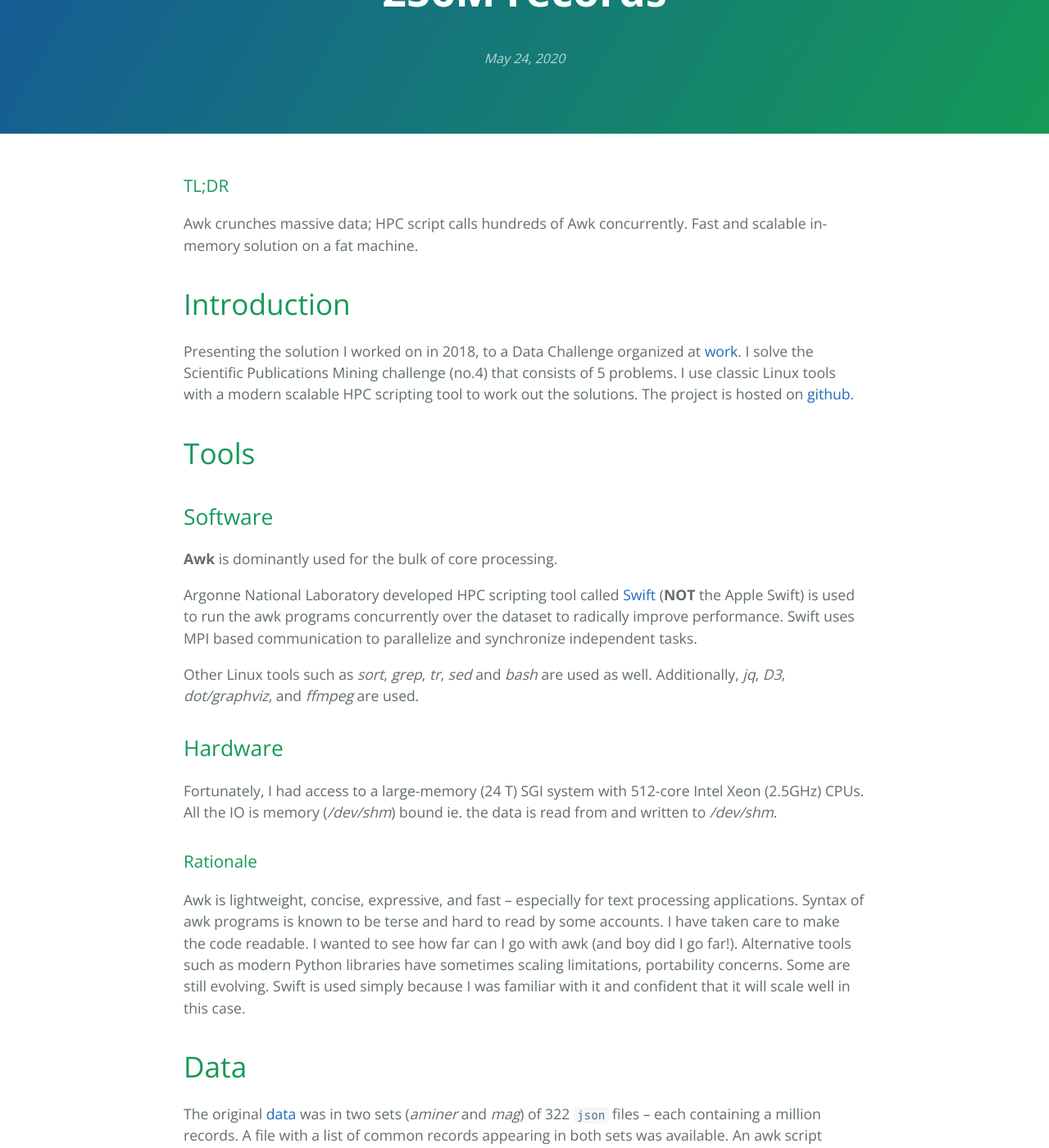
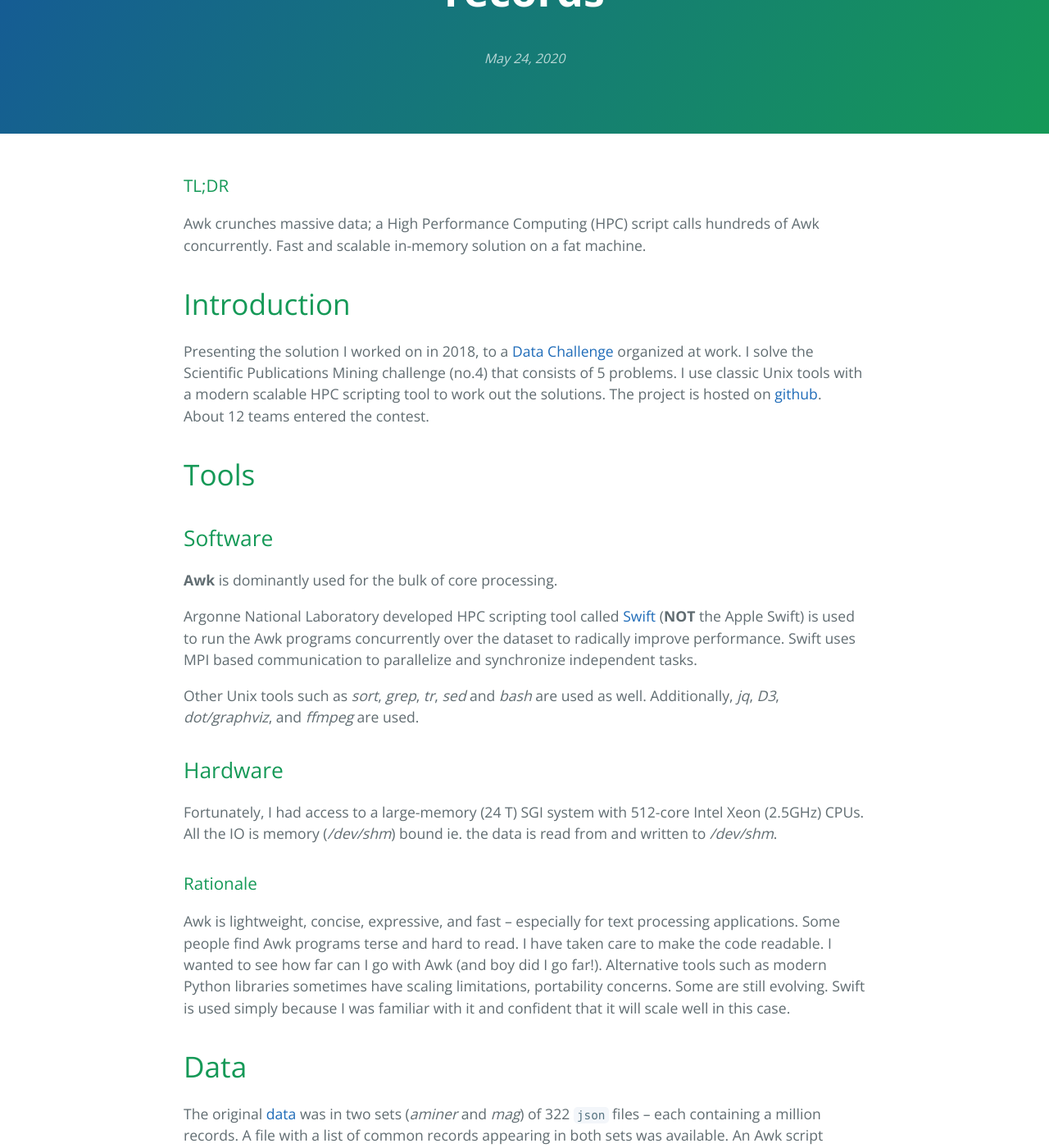
Before and after one commit to ketancmaheshwari/ketancmaheshwari.github.io, a Jekyll site: the page built from _posts/2020-05-24-SMC18-Data-Challenge-4.md, in a window 1280 px wide and 1400 px high, scrolled down 265 px. Shown: the whole window at 82% size. Built offline with Jekyll 4.4.1, drawn with Linux system fonts in a browser that asks for light colours; some of the changed text lies outside the part shown.

Commit message:
copy edits

````diff
--- a/_posts/2020-05-24-SMC18-Data-Challenge-4.md
+++ b/_posts/2020-05-24-SMC18-Data-Challenge-4.md
@@ -1,22 +1,24 @@
 ---
 layout: post
-title: Using Awk and HPC scripting to process 256M records
+title: Running Awk in parallel to process 256M records
 date: 2020-05-24
 categories: posts
 ---
 
 ### TL;DR
-Awk crunches massive data; HPC script calls hundreds of Awk concurrently. Fast
-and scalable in-memory solution on a fat machine.
+Awk crunches massive data; a High Performance Computing (HPC) script calls
+hundreds of Awk concurrently. Fast and scalable in-memory solution on a fat
+machine.
 
 # Introduction
 
-Presenting the solution I worked on in 2018, to a Data Challenge organized at
-[work](https://smc-datachallenge.ornl.gov/challenges-2018/). I solve the Scientific
-Publications Mining challenge (no.4) that consists of 5 problems. I use classic
-Linux tools with a modern scalable HPC scripting tool to work out the
-solutions. The project is hosted on
-[github](https://github.com/ketancmaheshwari/SMC18).
+Presenting the solution I worked on in 2018, to a [Data
+Challenge](https://smc-datachallenge.ornl.gov/challenges-2018/) organized at
+work. I solve the Scientific Publications Mining challenge (no.4) that consists
+of 5 problems. I use classic Unix tools with a modern scalable HPC scripting
+tool to work out the solutions. The project is hosted on
+[github](https://github.com/ketancmaheshwari/SMC18). About 12 teams entered the
+contest.
 
 # Tools
 
@@ -26,11 +28,11 @@ solutions. The project is hosted on
 
 Argonne National Laboratory developed HPC scripting tool called
 [Swift](http://swift-lang.org/Swift-T) (**NOT** the Apple Swift) is used to run
-the awk programs concurrently over the dataset to radically improve
+the Awk programs concurrently over the dataset to radically improve
 performance. Swift uses MPI based communication to parallelize and synchronize
 independent tasks.
 
-Other Linux tools such as *sort*, *grep*, *tr*, *sed* and *bash* are used as
+Other Unix tools such as *sort*, *grep*, *tr*, *sed* and *bash* are used as
 well. Additionally, *jq*, *D3*, *dot/graphviz*, and *ffmpeg* are used.
 
 ## Hardware
@@ -42,18 +44,18 @@ is read from and written to */dev/shm*.
 ### Rationale
 
 Awk is lightweight, concise, expressive, and fast – especially for text processing
-applications. Syntax of awk programs is known to be terse and hard to read by
-some accounts. I have taken care to make the code readable. I wanted to
-see how far can I go with awk (and boy did I go far!). Alternative tools such
-as modern Python libraries have sometimes scaling limitations, portability
-concerns. Some are still evolving. Swift is used simply because I was familiar
-with it and confident that it will scale well in this case.
+applications. Some people find Awk programs terse and hard to read. I have
+taken care to make the code readable. I wanted to see how far can I go with Awk
+(and boy did I go far!). Alternative tools such as modern Python libraries
+sometimes have scaling limitations, portability concerns. Some are still
+evolving. Swift is used simply because I was familiar with it and confident
+that it will scale well in this case.
 
 # Data
 
 The original [data](https://www.openacademic.ai/oag) was in two sets (*aminer*
 and *mag*) of 322 `json` files -- each containing a million records. A file
-with a list of common records appearing in both sets was available. An awk script
+with a list of common records appearing in both sets was available. An Awk script
 (`src/filterdup.awk`) is used to exclude these duplicate records from the aminer
 dataset. As a result, it came out about **256 million** (256,382,605 to be
 exact) unique records to be processed. The total data size is 329GB. Some
@@ -74,13 +76,13 @@ combinations already existed in data prohibiting them to be used as separators.
 # Filter duplicate papers and remove them
 # from aminer database based on the linking relationship
 
-BEGIN{FS = OFS = "qwqw"}
+BEGIN {FS = OFS = "qwqw"}
 
-# NR == FNR is an idiom that ensures the condition is true only for the first file
-NR == FNR{a[$2] = $1}
+NR == FNR {a[$2] = $1}
 
 !($1 in a) && FILENAME ~ /aminer/{ print }
 ```
+`NR == FNR` is a cool Awk idiom that ensures the condition is true only for the first file. This is because for each file that is processed the FNR (File Record Number) gets reset but the NR does not. This means the condition `NR == FNR` yields true only for the first file.
 
 In addition to the publications data, I use the following:
 
@@ -126,7 +128,7 @@ citations higher than 500 for a given search topic
 ```bash
 #!/usr/bin/env awk -f
 
-BEGIN{
+BEGIN {
 
     # Field Separator
     FS = "qwqw"
@@ -158,7 +160,7 @@ cancer research with more than one publication with at least 1,000 citations.
 ```bash
 #!/usr/bin/env awk -f
 
-BEGIN{
+BEGIN {
     # Field separator
     FS = "qwqw"
     OFS = "\t"
@@ -179,7 +181,7 @@ BEGIN{
    gsub("\"","",$authors)
    split($authors, a, ";")
 
-   for (i in a){
+   for (i in a) {
        split(a[i], b, ",")
        # auths array will have keys as auth names and the
        # element value increases if the key repeats
@@ -187,7 +189,7 @@ BEGIN{
    }
 }
 
-END{ for (k in auths) if(auths[k]>1) print auths[k], k }
+END { for (k in auths) if(auths[k]>1) print auths[k], k }
 
 #How to run:
 # awk -v topic=cancer -f src/prob1_p2.awk data/mag_papers_sample.allcols.txt
@@ -208,9 +210,9 @@ This is solved by identifying most frequently appearing words in the
 collection. Title, abstract and keywords are parsed and top 1,000 frequently
 occurring words across the whole collection is found. Several common words (aka
 *stop-words*) are filtered from the results. At over 23 million, the word
-"patients" has most frequent occurrence. The full list of top 1,000 words is
+"patients" occurs the most frequently. The full list of top 1,000 words is
 found in `/results/top_1K_words_kw_abs_title.txt`. The target collection of
-publications may be narrowed down to criterions such as years range.
+publications may be narrowed down to criteria such as years range.
 
 ```bash
 #!/usr/bin/env awk -f
@@ -221,12 +223,12 @@ publications may be narrowed down to criterions such as years range.
 # Solution:
 # step1. Filter the input to English language records
 # step2. Eliminate unnecessary content such as punctuation,
-         non-printable chars and small words such as
-         1 letter and 2 letter words
+#        non-printable chars and small words such as
+#        1 letter and 2 letter words
 # step3. Extract words used in keywords, title and abstract
 # step4. Find most frequently used words
 
-BEGIN{
+BEGIN {
     FS = "qwqw"
     IGNORECASE = 1
 
@@ -238,7 +240,7 @@ BEGIN{
 }
 
 #collect stop words
-NR==FNR{x[$1];next}
+NR == FNR {x[$1];next}
 
 $lang~/en/ && ($keywords!~/null/ || $title!~/null/ || $abstract!~/null/) {
     # treat title
@@ -260,7 +262,7 @@ $lang~/en/ && ($keywords!~/null/ || $title!~/null/ || $abstract!~/null/) {
      for (i in c) if(length(c[i])>2 && match(c[i],/[a-z]/) && c[i] in x == 0) kw[c[i]]++
 }
 
-END{
+END {
     for(k in kw){
         if (kw[k]>1000) print kw[k], k
     }
@@ -302,7 +304,7 @@ file joined <"joined.txt"> = cat(outfiles);
 
 /*
  After running this swift app:
- awk '{a[$2]+=$1} END{for (k in a) print a[k],k}' joined.txt | sort -nr > freq.txt
+ awk '{a[$2]+=$1} END {for (k in a) print a[k],k}' joined.txt | sort -nr > freq.txt
 */
 ```
 
@@ -324,7 +326,7 @@ of research on "birds".
 
 The `results/` directory contains other similar results such as epilepsy,
 opioid, meditation research by universities and by countries. The HPC
-implementation finishes in **25 seconds**. The awk code is shown below.
+implementation finishes in **25 seconds**. The Awk code is shown below.
 
 ```bash
 #!/usr/bin/env awk -f
@@ -332,7 +334,7 @@ implementation finishes in **25 seconds**. The awk code is shown below.
 # problem statement
 #    visualize the geographic distribution of the topics in the publications.
 
-BEGIN{
+BEGIN {
     # Field separator
     FS = OFS = "qwqw"
     IGNORECASE = 1
@@ -345,7 +347,7 @@ BEGIN{
 }
 
 #collect the countries/cities/univs data
-NR==FNR{a[$1];next}
+NR==FNR {a[$1];next}
 
 #treat records with authors whose affiliation is available
 $0~topic && $num_authors!~/null/ && $authors~/\,/{
@@ -358,10 +360,10 @@ $0~topic && $num_authors!~/null/ && $authors~/\,/{
     }
 }
 
-END{
-   for(k in a){
-      if(a[k]) print a[k], k
-   }
+END {
+  for(k in a){
+     if(a[k]) print a[k], k
+  }
 }
 
 # HOW TO RUN:
@@ -375,7 +377,7 @@ END{
 # sort -nr -k 1 citywise_papers.txt > tmp && mv tmp citywise_papers.txt
 # OR
 # After running the swift app:
-# awk -F: '{a[$2]+=$1} END{for (k in a) print a[k],k}' joined_cities.txt \
+# awk -F: '{a[$2]+=$1} END {for (k in a) print a[k],k}' joined_cities.txt \
          | sort -nr > tmp && mv tmp joined_cities.txt
 ```
 
@@ -404,7 +406,7 @@ Awk code shown below.
 
 # Solution 1 below will search for any two topics
 # mentioned and show the number of occurrence of both the topics year-wise
-BEGIN{
+BEGIN {
     # Field Separator
     FS = "qwqw"
     IGNORECASE = 1
@@ -419,7 +421,7 @@ $lang~/en/ && $year!~/null/ && $0~topic1 && $0~topic2 {
     a[$year]++
 }
 
-END{
+END {
     n = asorti(a,b)
     printf("Trend for topics: %s, %s\n", topic1, topic2)
     for (i=1;i<=n;i++) printf("%d :- %d\n", b[i], a[b[i]])
@@ -443,7 +445,7 @@ citations triplet.
 
 # Solution 2 is to find the highest cited paper
 # year-wise and figure out the topics it was based on
-BEGIN{
+BEGIN {
     FS = OFS = "qwqw"
     IGNORECASE = 1
 
@@ -459,7 +461,7 @@ $lang~/en/ && $year!~/null/ && $year < 2020
     max[$year] = $n_citation; a[$year]=$keywords
 }
 
-END{
+END {
     n = asorti(a,b)
     for (i=1;i<=n;i++) print b[i], a[b[i]], max[b[i]]
 }
@@ -479,7 +481,7 @@ snapshot trending words bubble in 2002 is shown below:
 
 [bubble]: https://raw.githubusercontent.com/ketancmaheshwari/SMC18/master/results/trending_words_by_year/2002.png "top 10 research words in 2002"
 
-The awk code that generates the raw data for above picture is shown below:
+The Awk code that generates the raw data for above picture is shown below:
 
 ```bash
 #!/usr/bin/env awk -f
@@ -488,7 +490,7 @@ The awk code that generates the raw data for above picture is shown below:
 # We achieve this by writing keywords, titles and abstract to files named after
 # the year they appeared and do postprocessing on those files
 
-BEGIN{
+BEGIN {
     FS = "qwqw"
     IGNORECASE = 1
 
@@ -500,7 +502,7 @@ BEGIN{
 }
 
 #collect stop words
-NR==FNR{x[$1];next}
+NR == FNR {x[$1];next}
 
 $lang~/en/ && $n_citation>0 && $year==yr && $keywords!~/null/{
     # write title, keywords and abstract to a file
@@ -587,7 +589,7 @@ finishes in **26 seconds**. Awk code below.
 # Solution: Find the keywords in the new proposal.
 # If those keywords appear in an existing publication record, it is a suspect.
 
-BEGIN{
+BEGIN {
     FS = "qwqw"
     IGNORECASE = 1
 
@@ -606,7 +608,7 @@ $0~topic1 && $0~topic2 && $0~topic3 && $0~topic4 && $lang~/en/ && $authors!~/nul
 
 # Conclusion
 
-I show how the classic Linux tools may be leveraged to solve modern problems
+I show how the classic Unix tools may be leveraged to solve modern problems
 and that millions of records may be processed in under a minute at scale.
 About the data itself, it seems the biosciences research dominates
 the publications followed by perhaps physics. I am sure more sophisticated
````
